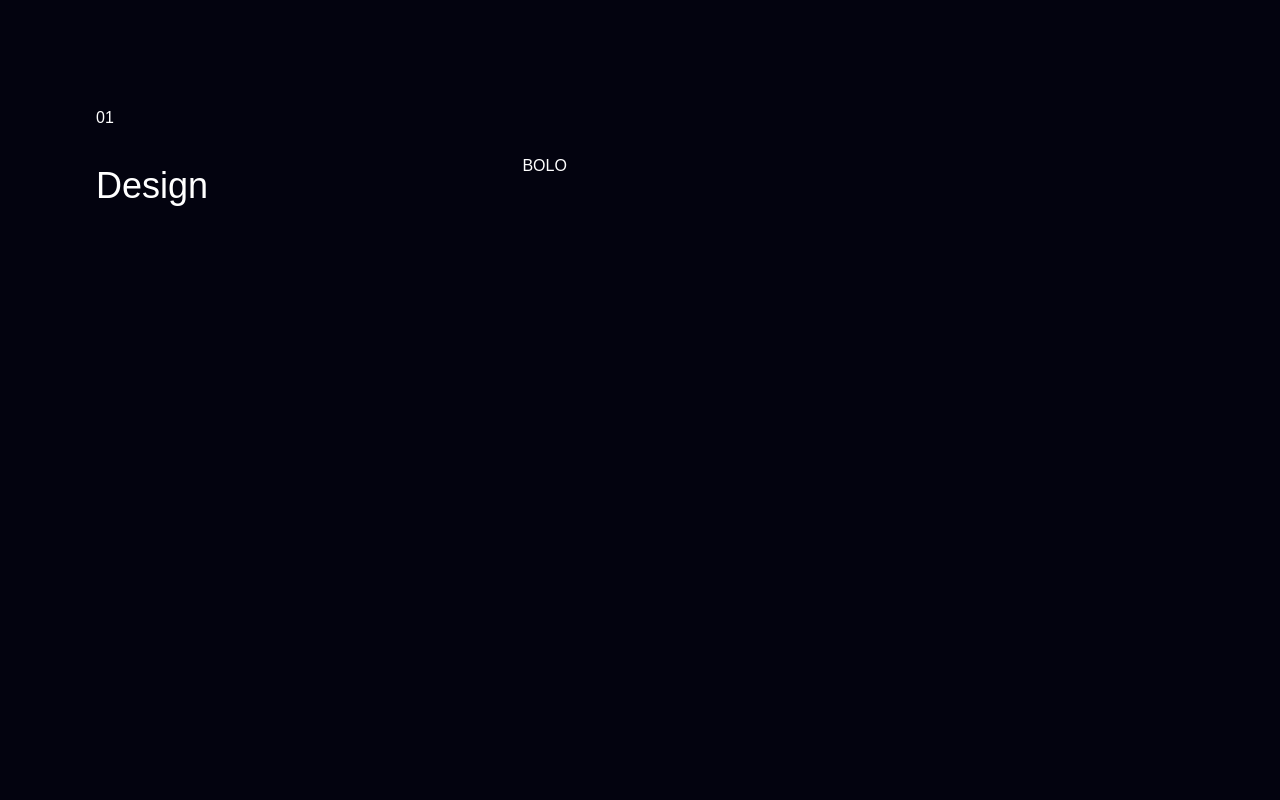
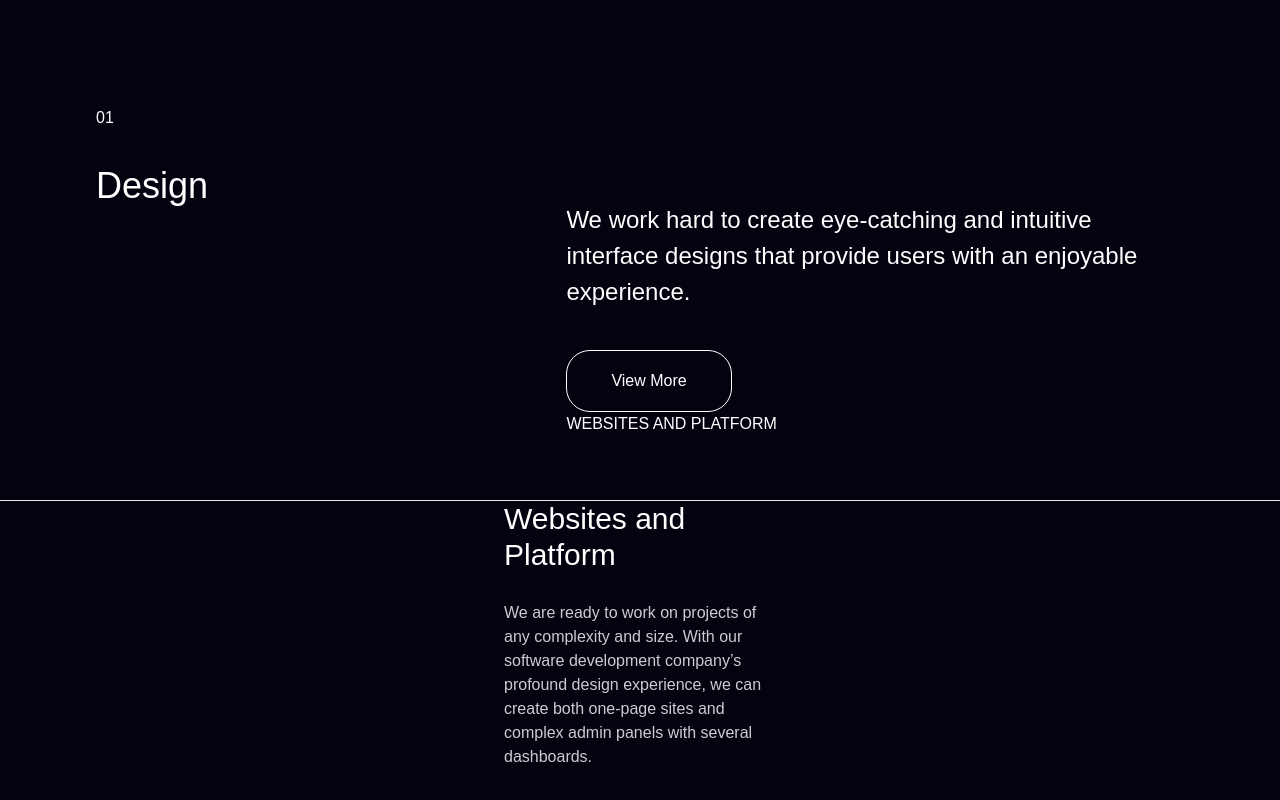
Before and after one commit to Rishi2600/web-syde, a Next.js app: page / in a window 1280 px wide. Shown: the part 1649-2449 px from the top of the page. Before the commit the page ends 1919 px from the top, so only its background shows below. Built offline with nearby package versions, Linux system fonts and the light colour scheme.

Commit message:
Add HomeService section

```diff
--- a/src/app/page.tsx
+++ b/src/app/page.tsx
@@ -2,6 +2,7 @@ import HeroSection from "@/components/HeroSection";
 import Navbar from "@/components/Navbar";
 import ReasonSection  from "@/components/ReasonSection";
 import Services from "@/components/Services";
+import HomeService from "@/components/ui/HomeService";
 import WhatweDo from "@/components/WhatweDo";
 
 export default function Home() {
@@ -21,6 +22,11 @@ export default function Home() {
       <ReasonSection />
       <Services />
 
+      <hr className="text-red-600 bg-red-900" />
+      <div className="m-auto flex justify-center align-middle">
+          <HomeService />
+      </div>
+
     </>
   );
 }
--- a/src/components/Services.tsx
+++ b/src/components/Services.tsx
@@ -1,3 +1,5 @@
+import Button from "./ui/Button";
+
 export default function Services() {
     return (
         <>
@@ -5,6 +7,7 @@ export default function Services() {
                 <div className="box-border py-16 relative text-secondary">
                     <div className="container">
                         <div className="flex -mx-11 flex-wrap ">
+
                             <div className="w-2/5 px-11">
                                 <div className="delay-0 opacity-100 transform-none origin-center transition-all duration-1000">
                                     <h2 className="font-medium text-4xl">
@@ -14,10 +17,16 @@ export default function Services() {
                                 </div>
                             </div>
 
-                            <div className="w-3/5">
-                                <h1>
-                                    BOLO
-                                </h1>
+                            <div className="w-3/5 px-11 box-border">
+                                <div className="text-2xl leading-normal mt-12 mb-10 transform-none opacity-100 origin-center">
+                                    <span className="text-2xl leading-normal">We work hard to create eye-catching and intuitive interface designs that provide users with an enjoyable experience.</span>
+                                </div>
+                                <div className="transform-none opacity-100 origin-center">
+                                    <Button children={"View More"} variant="outline" />
+                                </div>
+                                <div>
+                                    WEBSITES AND PLATFORM
+                                </div>
                             </div>
                         </div>
                     </div>
--- /dev/null
+++ b/src/components/ui/HomeService.tsx
@@ -0,0 +1,20 @@
+import Link from "next/link";
+
+export default function HomeService() {
+    return (
+        <>
+            <div className="px-6 flex flex-col w-3/12 mb-12 relative min-h-80 box-border text-secondary">
+                <Link href={"should-be-dynamic-as-a-prop"}>
+                <span className="origin-center duration-1000 opacity-0 hover:opacity-80 ease-out">
+                    <img src="/websites-dark.webp" alt="Website image" className="m-auto border-none absolute box-border max-h-full max-w-full object-cover" />
+                </span>
+
+                <span className="flex flex-col flex-wrap">
+                <h3 className="text-3xl font-medium min-h-16 leading-9 mb-7">Websites and Platform</h3>
+                <p className="mb-6 opacity-80 leading-normal">We are ready to work on projects of any complexity and size. With our software development company’s profound design experience, we can create both one-page sites and complex admin panels with several dashboards.</p>
+                </span>
+            </Link>
+            </div>
+        </>
+    )
+}
```
Also changed, not shown: public/websites-dark.webp (added).
